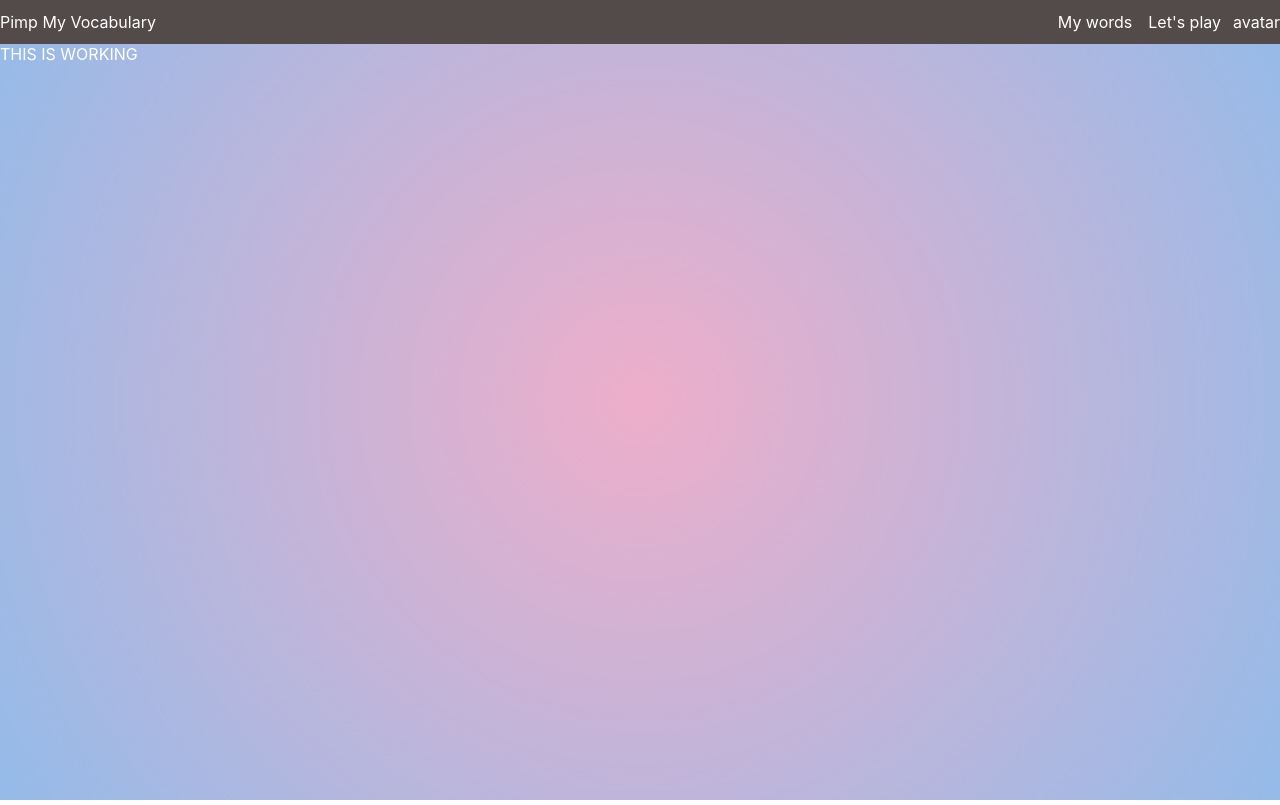
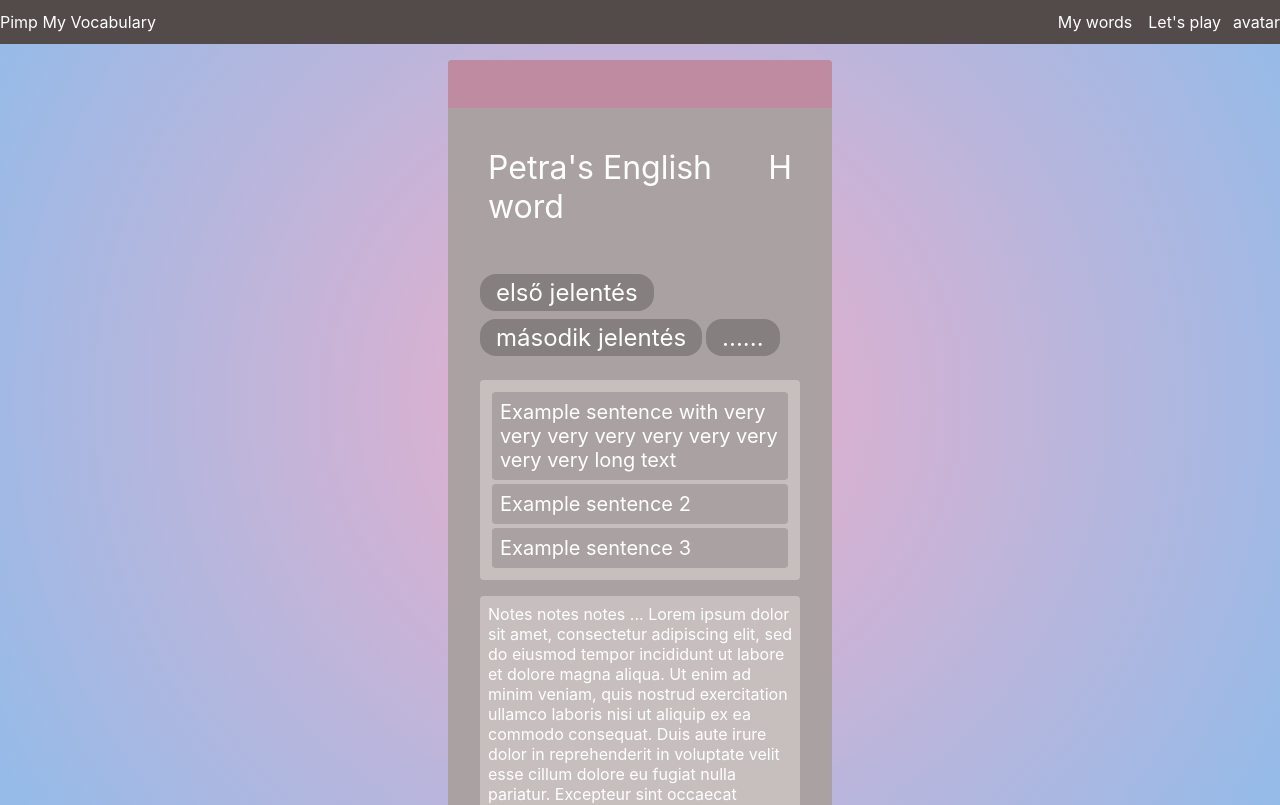
Before and after one commit to Crepkey/pmv_frond_end, a React (Create React App) app: page / in a window 1280 px wide. Shown: the top 805 px of the page. Built offline with nearby package versions, Linux system fonts and the light colour scheme.

Commit message:
Playing Card component initialized

```diff
--- a/src/App.tsx
+++ b/src/App.tsx
@@ -1,12 +1,16 @@
 import React from 'react';
 import MenuBar from './components/MenuBar';
+import PlayingCard from './components/PlayingCard';
 
 
 function App() {
   return (
-    <div style={{ height: '100vh', width: '100vw' }}>
+    <div style={{ height: '100vh', width: '100vw', display: 'flex', flex: 1, flexDirection: 'column' }}>
       <MenuBar />
-      THIS IS WORKING
+
+      <div style={{ display: 'flex', justifyContent: 'center' }}>
+        <PlayingCard />
+      </div>
     </div>
   );
 }
--- /dev/null
+++ b/src/components/PlayingCard.tsx
@@ -0,0 +1,89 @@
+import React from 'react';
+
+/* Styles */
+import styled from 'styled-components';
+
+const Card = styled.div`
+    background-color:   #aaa2a2;
+    border-radius: 0.25rem;
+    width: 30%; /* TODO fit content? */
+    margin: 1rem;
+`
+
+const CardHeader = styled.div`
+    background-color: #58708B;  /* TODO use different color for both of us */
+    background-color: #BE8BA1;
+    border-radius: 0.25rem 0.25rem 0 0;
+    height: 3rem;
+`
+
+const CardBody = styled.div`
+    padding: 2rem;
+`
+
+const Title = styled.div`
+    display: flex;
+    justify-content: space-between;
+    font-size: 2rem;
+    padding: 0.5rem;
+    margin-bottom: 1.5rem;
+`
+
+const ScrollContainer = styled.div`
+    overflow: scroll;
+`
+
+const TagContainer = styled.div`
+    display: flex;
+    flex-wrap: wrap;
+    margin: 1rem 0;
+`
+
+const Tag = styled.div`
+    background-color: #857f7f;
+    margin: 0 0.25rem 0.5rem 0;
+    padding: 0.25rem 1rem;
+    border-radius: 1rem;
+    font-size: 1.5rem;
+`
+
+const LighterCard = styled.div`
+    background-color:#c7bebe;
+    border-radius: 0.25rem;
+    padding: 0.5rem;
+    margin: 1rem 0;
+`
+
+const Sentence = styled.div`
+    background-color:#aaa2a2;
+    margin: 0.25rem;
+    font-size: 1.25rem;
+    padding: 0.5rem;
+    border-radius: 0.25rem;
+`
+
+export default function PlayingCard() {
+    return <Card>
+        <CardHeader />
+
+        <CardBody>
+            <Title>Petra's English word <div>H</div></Title>
+
+            <ScrollContainer>
+                <TagContainer>
+                    <Tag>első jelentés</Tag>
+                    <Tag>második jelentés</Tag>
+                    <Tag>......</Tag>
+                </TagContainer>
+                <LighterCard>
+                    <Sentence>Example sentence with very very very very very very very very very long text</Sentence>
+                    <Sentence>Example sentence 2</Sentence>
+                    <Sentence>Example sentence 3</Sentence>
+                </LighterCard>
+                <LighterCard>Notes notes notes ... Lorem ipsum dolor sit amet, consectetur adipiscing elit, sed do eiusmod tempor incididunt ut labore et dolore magna aliqua. Ut enim ad minim veniam, quis nostrud exercitation ullamco laboris nisi ut aliquip ex ea commodo consequat. Duis aute irure dolor in reprehenderit in voluptate velit esse cillum dolore eu fugiat nulla pariatur. Excepteur sint occaecat cupidatat non proident, sunt in culpa qui officia deserunt mollit anim id est laborum.</LighterCard>
+            </ScrollContainer>
+
+            Correct Not correct
+        </CardBody>
+    </Card>
+}
--- a/src/index.css
+++ b/src/index.css
@@ -2,6 +2,7 @@ body {
   margin: 0;
   height: 100vh;
   width: 100vw;
+  overflow: hidden;
   color: white;
   font-family: -apple-system, BlinkMacSystemFont, 'Segoe UI', 'Roboto', 'Oxygen',
     'Ubuntu', 'Cantarell', 'Fira Sans', 'Droid Sans', 'Helvetica Neue',
```
